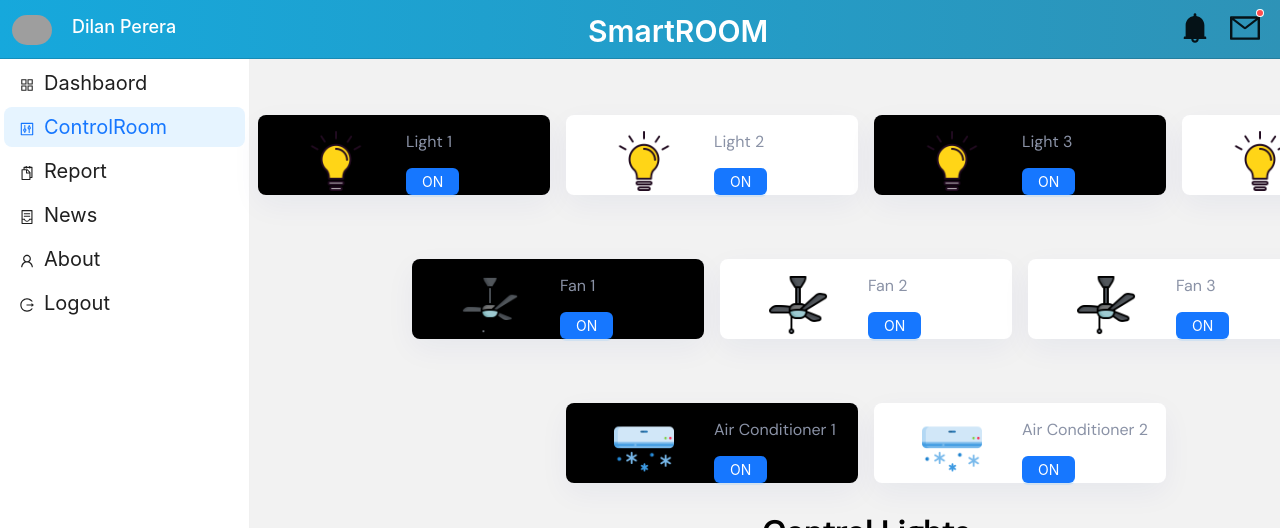
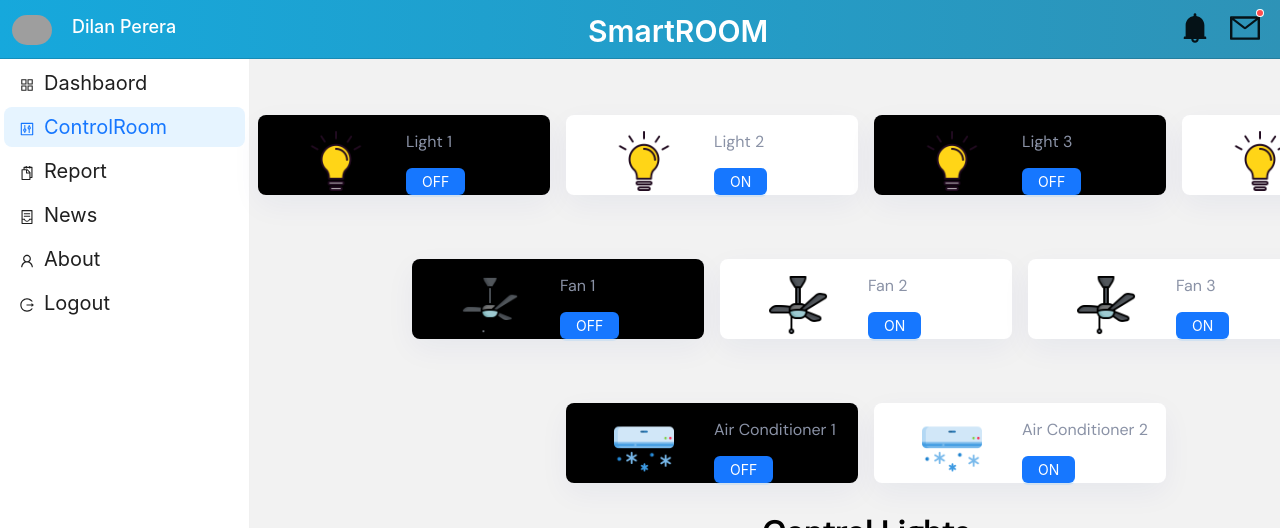
Before and after one commit to sandunde/SmartROOM, a React (Create React App) app: page /control-room in a window 1280 px wide. Shown: the top 528 px of the page. Built offline with nearby package versions, Linux system fonts and the light colour scheme; grey boxes are pictures that could not be loaded.

Commit message:
updated the controlroom class

```diff
--- a/src/Pages/ControlRoom.js
+++ b/src/Pages/ControlRoom.js
@@ -6,14 +6,14 @@ import airC from "../Assets/airC.png";
 import { BulbTwoTone, BulbOutlined } from "@ant-design/icons";
 
 const ControlRoom = () => {
-  const [isOn, setIsOn] = useState(true);
+  const [isOn, setIsOn] = useState(false);
   const [isOn2, setIsOn2] = useState(true);
-  const [isOn3, setIsOn3] = useState(true);
+  const [isOn3, setIsOn3] = useState(false);
   const [isOn4, setIsOn4] = useState(true);
-  const [isOnFan, setIsOnFan] = useState(true);
+  const [isOnFan, setIsOnFan] = useState(false);
   const [isOnFan2, setIsOnFan2] = useState(true);
   const [isOnFan3, setIsOnFan3] = useState(true);
-  const [isOnAc, setIsOnAc] = useState(true);
+  const [isOnAc, setIsOnAc] = useState(false);
   const [isOnAc2, setIsOnAc2] = useState(true);
   const [state, setState] = useState("ON");
   const [state2, setState2] = useState("OFF");
```
Also changed, not shown: 2 other files (tests, documents, lock files or other folders).
